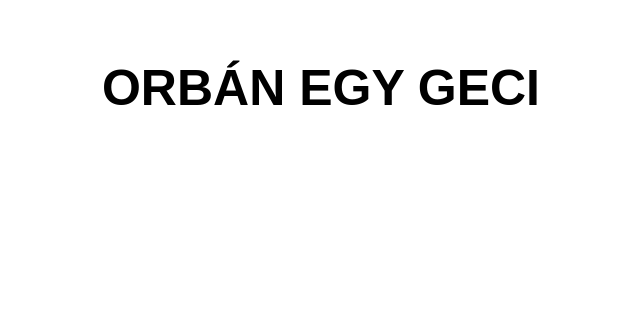
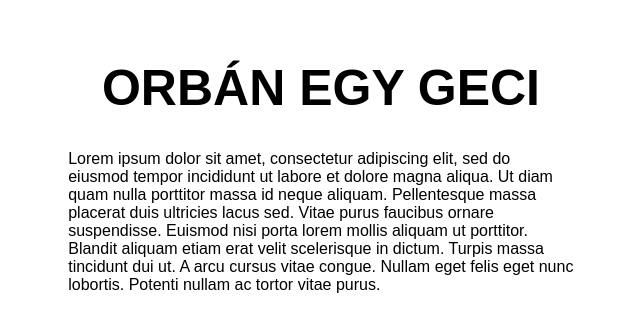
Before and after one commit to orbanviktor-github-io/orbanviktor.github.io, a plain HTML site: page index.html in a window 1280 px wide. Shown: the part 194-526 px from the top of the page, without its empty margins (319-959 px from the left). Drawn offline with Linux system fonts and the light colour scheme.

Commit message:
Update index.html

```diff
--- a/index.html
+++ b/index.html
@@ -11,12 +11,20 @@
             margin-top: 20%;
             font-size: 50px;
         }
+
         body{
             font-family: sans-serif;
+        }
+        #loremipsum{
+            width: 40%;
+            margin: 0 auto;
         }
     </style>
 </head>
 <body>
     <h1>ORBÁN EGY GECI</h1>
+     <div id="loremipsum">
+        Lorem ipsum dolor sit amet, consectetur adipiscing elit, sed do eiusmod tempor incididunt ut labore et dolore magna aliqua. Ut diam quam nulla porttitor massa id neque aliquam. Pellentesque massa placerat duis ultricies lacus sed. Vitae purus faucibus ornare suspendisse. Euismod nisi porta lorem mollis aliquam ut porttitor. Blandit aliquam etiam erat velit scelerisque in dictum. Turpis massa tincidunt dui ut. A arcu cursus vitae congue. Nullam eget felis eget nunc lobortis. Potenti nullam ac tortor vitae purus.
+     </div>
 </body>
 </html>
```
